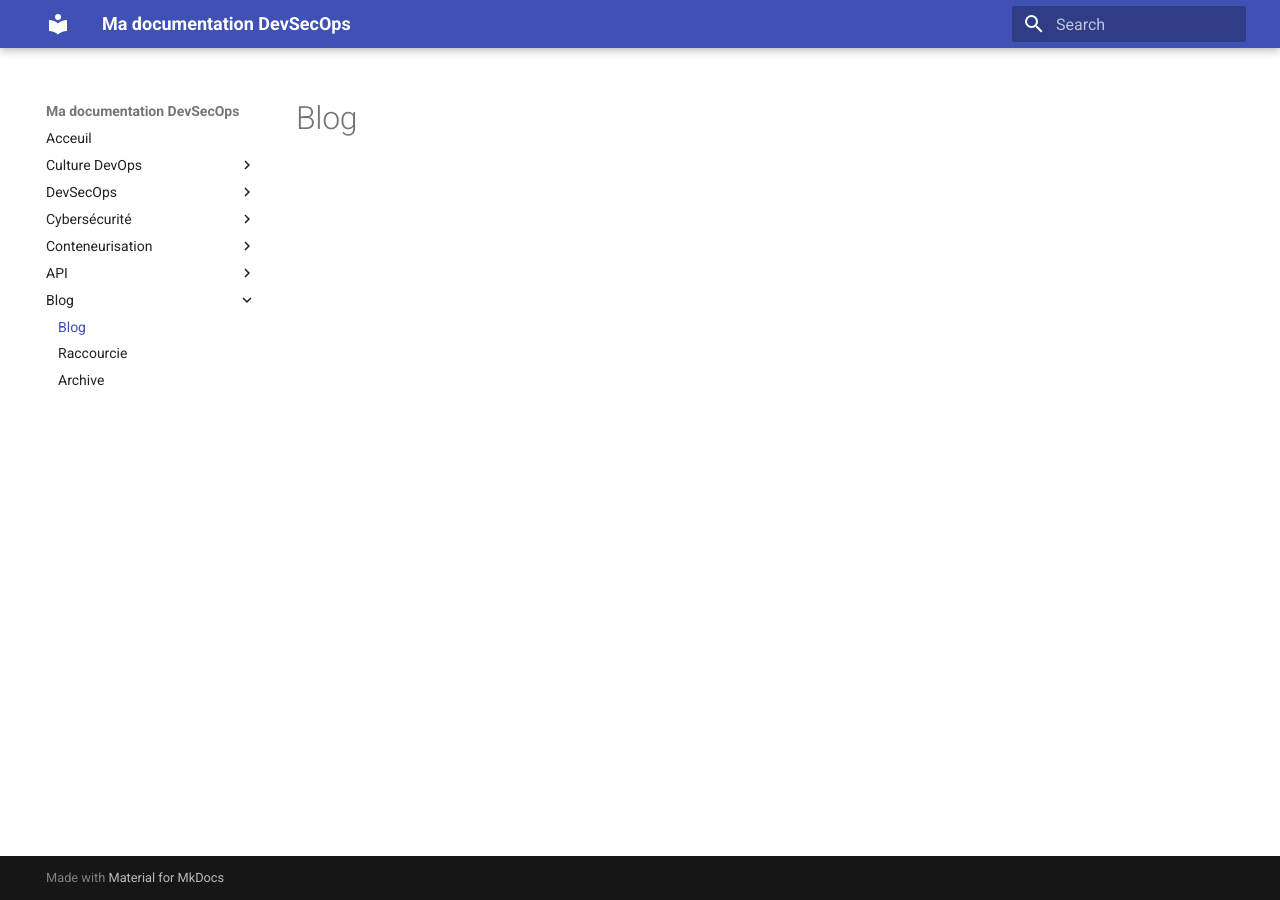
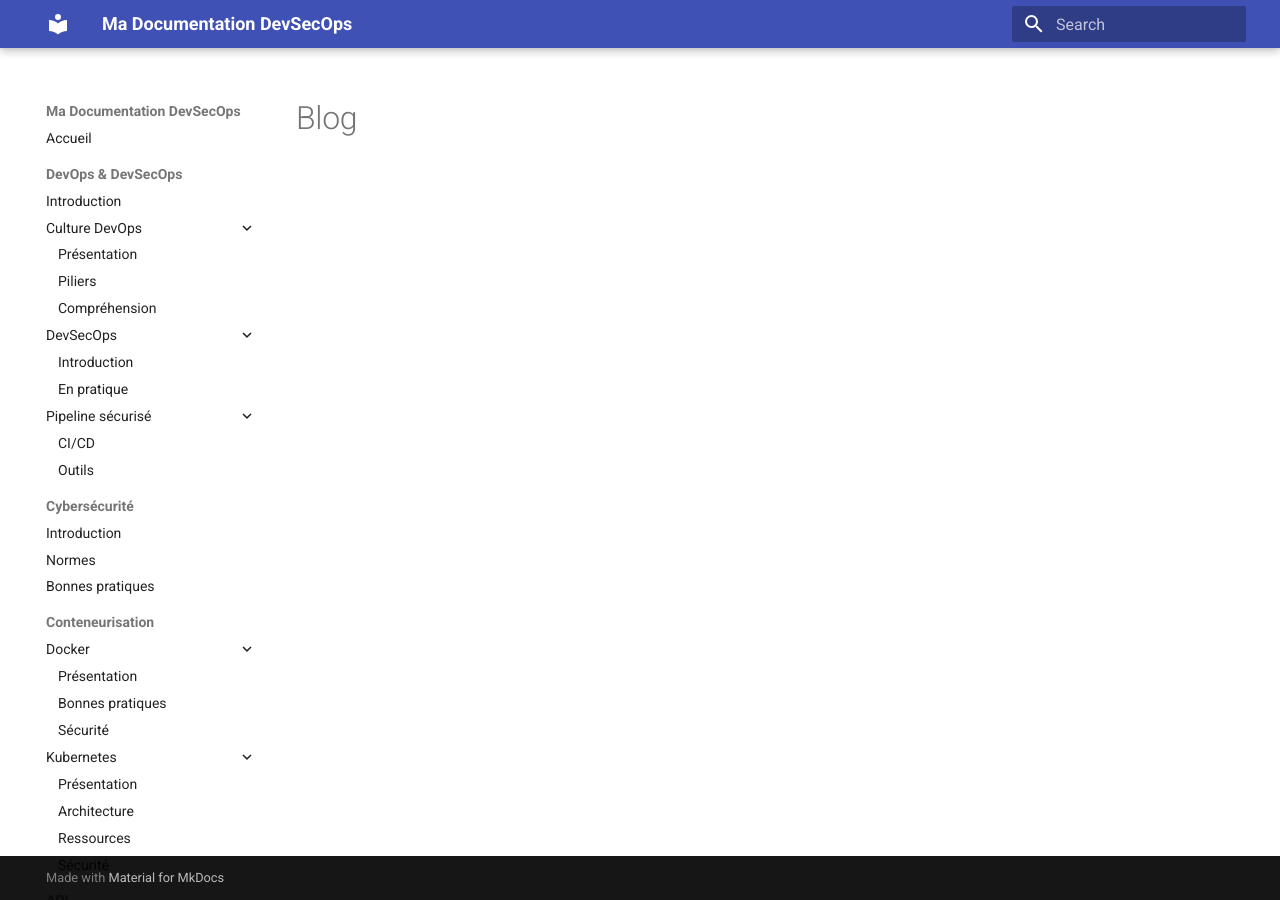
Before and after one commit to Black-Thor/devsecops-docu, an MkDocs documentation site: the page built from docs/blog/index.md, in a window 1280 px wide. Built offline with MkDocs 1.6.1 and Material for MkDocs 9.7.7, drawn with Linux system fonts in a browser that asks for light colours.

Commit message:
Refactor mkdocs.yml for improved navigation
Updated site structure and navigation for clarity and organization.

```diff
--- a/mkdocs.yml
+++ b/mkdocs.yml
@@ -1,37 +1,62 @@
-site_name: Ma documentation DevSecOps
+site_name: Ma Documentation DevSecOps
 theme:
   name: material
+  features:
+    - navigation.expand
+    - navigation.sections
+    - navigation.top
+    - search.highlight
+    - content.code.annotate
+    - content.tabs.link
+    - toc.integrate
 
 nav:
-  - Acceuil : index.md
-  - Culture DevOps:
-    - 'Devops/Culture/introduction.md'
-    - Pillier:
-      - 'Devops/Culture/pillier_devops.md'
-      - 'Devops/Culture/Comprehension.md'
-    - Déploiement:
-      - 'Devops/Deploiement/introduction.md'
-  - DevSecOps:
-    - 'DevSecOps/Culture/introduction.md'
-    - Dans la pratique:
-      - 'DevSecOps/Culture/pratique.md'
+  - Accueil: index.md
+  - DevOps & DevSecOps:
+    - Introduction: devops/devsecops.md
+    - Culture DevOps:
+      - Présentation: devops/culture/introduction.md
+      - Piliers: devops/culture/piliers.md
+      - Compréhension: devops/culture/comprehension.md
+    - DevSecOps:
+      - Introduction: devsecops/culture/introduction.md
+      - En pratique: devsecops/culture/pratique.md
+    - Pipeline sécurisé:
+      - CI/CD: devsecops/cicd/pipelines.md
+      - Outils: devsecops/cicd/outils.md
   - Cybersécurité:
-    - 'Cybersecurity/introduction.md'
+    - Introduction: cybersecurity/introduction.md
+    - Normes: cybersecurity/normes.md
+    - Bonnes pratiques: cybersecurity/best-practices.md
   - Conteneurisation:
     - Docker:
-      - 'Conteneurisation/Docker/index.md'
-      - 'Conteneurisation/Docker/images.md'
+      - Présentation: conteneurisation/docker/index.md
+      - Bonnes pratiques: conteneurisation/docker/best-practices.md
+      - Sécurité: conteneurisation/docker/security.md
     - Kubernetes:
-      - 'Conteneurisation/Kubernetes/Kubernetes.md'
-      - 'Conteneurisation/Kubernetes/Kubernetes-architecture.md'
-      - 'Conteneurisation/Kubernetes/Kubernetes-resources.md'
+      - Présentation: conteneurisation/kubernetes/introduction.md
+      - Architecture: conteneurisation/kubernetes/architecture.md
+      - Ressources: conteneurisation/kubernetes/resources.md
+      - Sécurité: conteneurisation/kubernetes/security.md
   - API:
-    - 'api/index.md'
-    - TP:
-      - 'api/TP/exercice.md'
+    - Introduction: api/index.md
+    - Exercices pratiques: api/TP/exercice.md
   - Blog:
-    - blog/index.md
-    - blog/Shortcut.md
+    - Articles: blog/index.md
+    - Astuces: blog/Shortcut.md
+    - Notes techniques: blog/tech-notes.md
+
 plugins:
   - search
-  - blog
+  - blog:
+      blog_dir: blog
+      blog_toc: true
+  - glightbox  # Pour agrandir les images
+  - git-revision-date-localized  # Pour afficher la date de dernière mise à jour
+
+markdown_extensions:
+  - pymdownx.highlight
+  - pymdownx.superfences
+  - pymdownx.tabbed
+  - pymdownx.emoji
+  - pymdownx.magiclink
```
